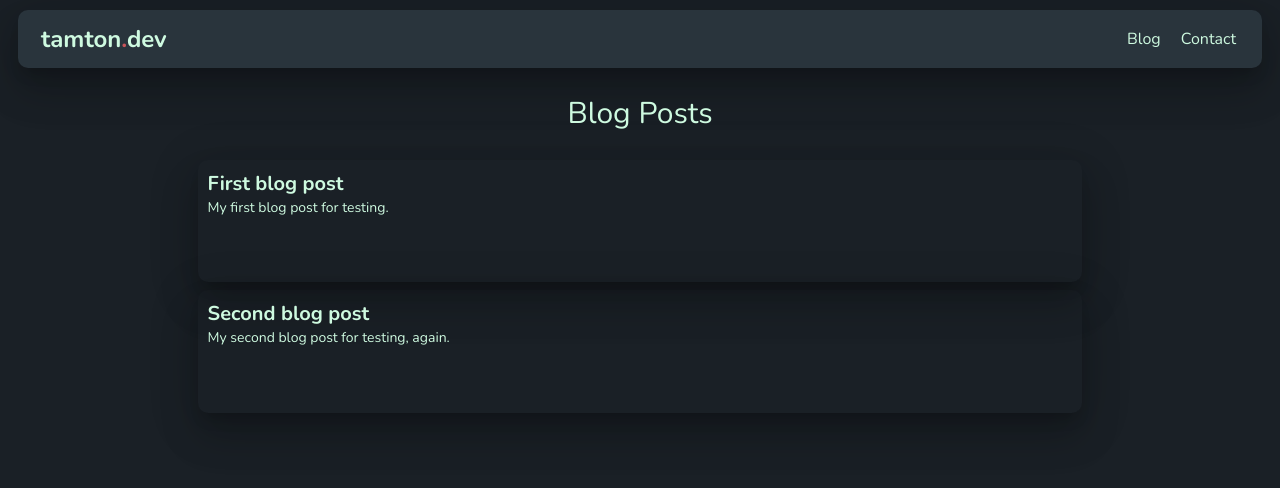
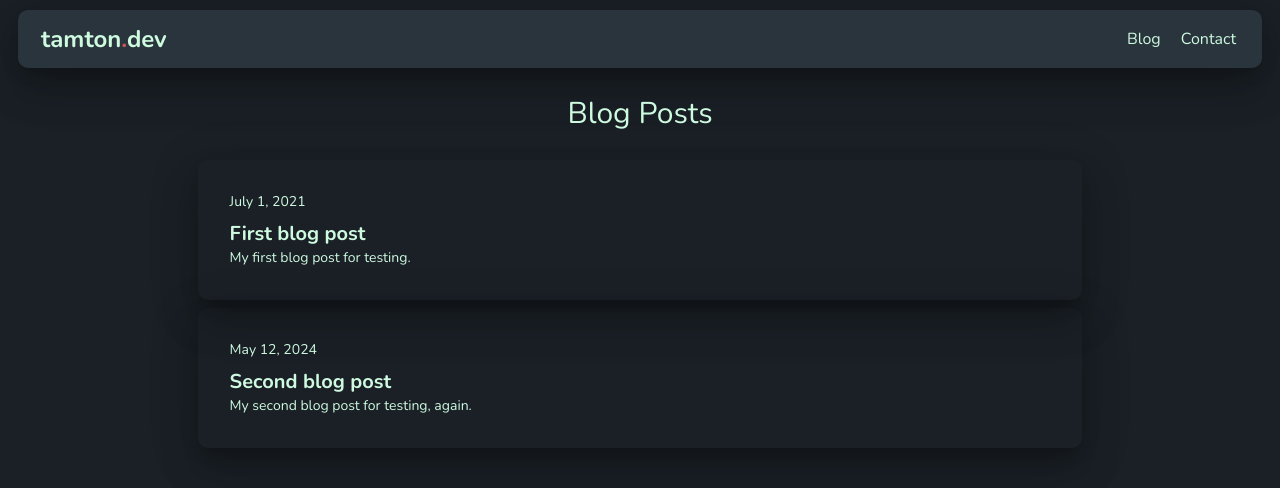
Before and after one commit to tamton-aquib/tamton-aquib.github.io, a Next.js app: page /blog in a window 1280 px wide. Shown: the top 488 px of the page. Built offline with nearby package versions, Linux system fonts and the light colour scheme.

Commit message:
feat: everything coming together

```diff
--- a/app/blog/Blog.css
+++ b/app/blog/Blog.css
@@ -2,7 +2,7 @@
 .blog-card {
 	border-radius: 10px;
 	box-shadow: 0px 24px 38px 3px rgba(0, 0, 0, 0.14), 0px 9px 46px 8px rgba(0, 0, 0, 0.12), 0px 11px 15px -7px rgba(0, 0, 0, 0.2); transition: background-color 0.3s ease-in-out;
-	min-height: 8vw;
+	min-height: 5vw;
 }
 
 .blog-card:hover {
--- a/app/blog/page.tsx
+++ b/app/blog/page.tsx
@@ -5,14 +5,22 @@ import "./Blog.css";
 const BlogList = () => {
 	const blogs = getBlogMetadata("blog");
 
+	const formatter = new Intl.DateTimeFormat('en-US', {
+		day: 'numeric',
+		month: 'long',
+		year: 'numeric',
+	});
+
 	return (
 		<main>
 			<div className="text-3xl flex justify-center mb-7 mt-7">Blog Posts</div>
 
 			{blogs.map(blog => {
+				const formattedDate = formatter.format(blog.createdDate);
 				return (
 					<Link key={blog.slug} href={`blog/${blog.slug}`}>
-						<div className="flex flex-col p-2.5 m-2 ml-[15%] mr-[15%] align-self-center blog-card">
+						<div className="flex flex-col p-8 m-2 ml-[15%] mr-[15%] align-self-center blog-card">
+							<div className="text-sm mb-2">{formattedDate}</div>
 							<div className="text-xl font-bold">{blog.title}</div>
 							<div className="text-sm">{blog.description}</div>
 						</div>
--- a/app/contact/page.tsx
+++ b/app/contact/page.tsx
@@ -1,27 +1,28 @@
 import { FontAwesomeIcon } from "@fortawesome/react-fontawesome";
 import { faDev, faDiscord, faGithub, faTwitter } from "@fortawesome/free-brands-svg-icons";
 import "./Contact.css";
+import Link from "next/link";
 
 const Contact = () => {
 
     return (
 		<div className="flex justify-around p-5 ps-[20vw] pe-[20vw] mt-[10%]">
-			<div className="flex flex-col items-center">
+			<Link href="https://discord.com/users/845674119391477820" className="flex flex-col items-center">
 				<FontAwesomeIcon className="w-[4rem] h-[4rem] discord-icon" icon={faDiscord} />
 				<div className="flex"><span className="text-[#c8555a]">@</span>_gilfoyle_</div>
-			</div>
-			<div className="flex flex-col items-center">
+			</Link>
+			<Link href="https://github.com/tamton-aquib" className="flex flex-col items-center">
 				<FontAwesomeIcon className="w-[4rem] h-[4rem] github-icon" icon={faGithub} />
 				<div className="flex"><span className="text-[#c8555a]">@</span>tamton-aquib</div>
-			</div>
-			<div className="flex flex-col items-center">
+			</Link>
+			<Link href="https://x.com/tamton_aquib" className="flex flex-col items-center">
 				<FontAwesomeIcon className="w-[4rem] h-[4rem] twitter-icon" icon={faTwitter} />
 				<div className="flex"><span className="text-[#c8555a]">@</span>tamton_aquib</div>
-			</div>
-			<div className="flex flex-col items-center">
+			</Link>
+			<Link href="https://dev.to/tamtonaquib" className="flex flex-col items-center">
 				<FontAwesomeIcon className="w-[4rem] h-[4rem] dev-icon" icon={faDev} />
 				<div className="flex"><span className="text-[#c8555a]">@</span>tamtonaquib</div>
-			</div>
+			</Link>
 		</div>
     );
 };
--- a/utils/utils.ts
+++ b/utils/utils.ts
@@ -4,7 +4,7 @@ import matter, { GrayMatterFile } from "gray-matter";
 type BlogMetaData = {
 	title: string,
 	description: string,
-	createdDate: string,
+	createdDate: Date,
 	slug: string,
 }
 
```
